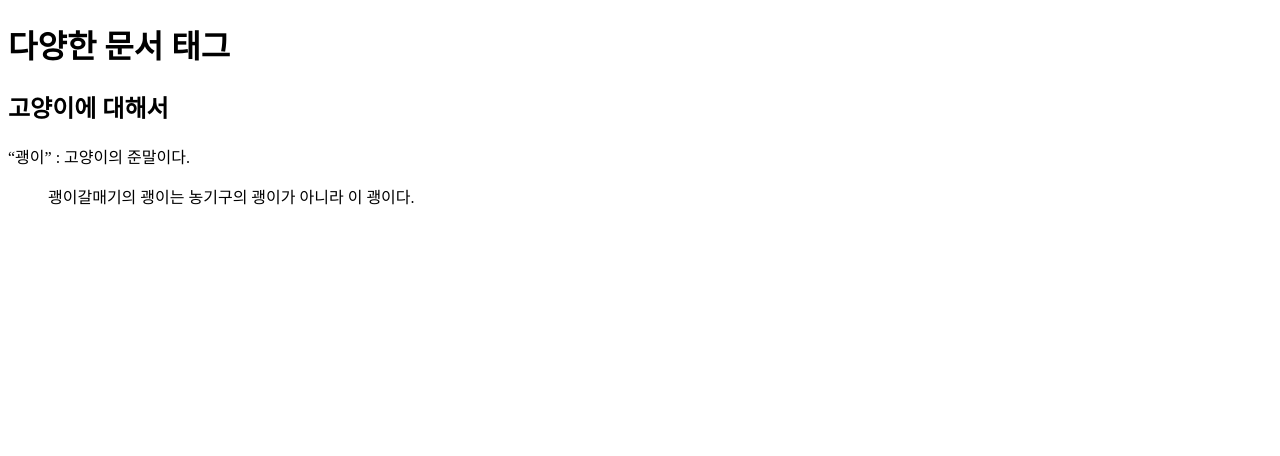
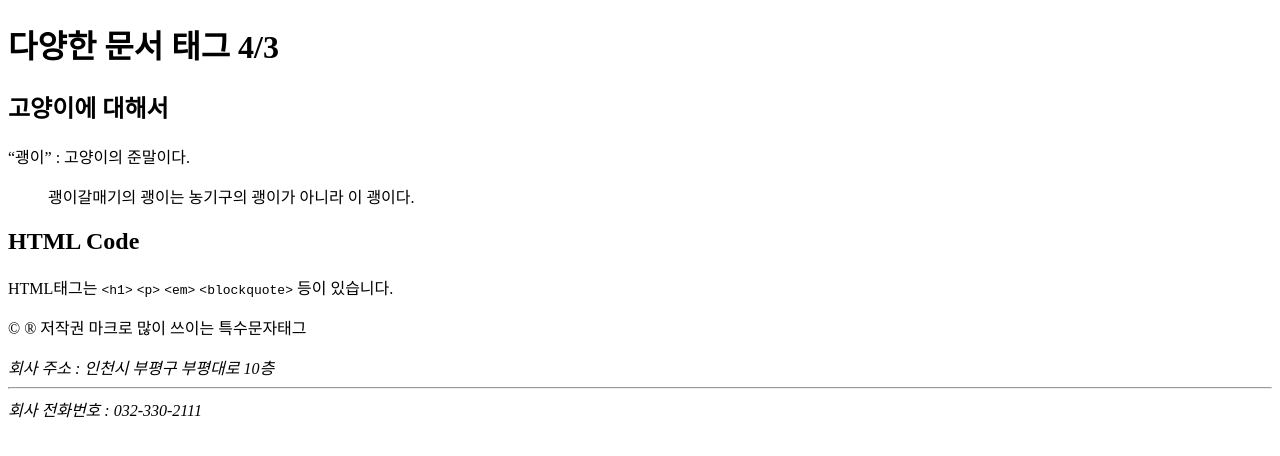
Before and after one commit to leesuyeunlee/html_first, a plain HTML site: page tag_0403.html in a window 1280 px wide. Drawn offline with Linux system fonts and the light colour scheme.

Commit message:
특수문자, 수평선, 주소 표현방법

```diff
--- a/tag_0403.html
+++ b/tag_0403.html
@@ -7,10 +7,24 @@
         <title>html | 웹마스터</title>
     </head>
     <body>
-        <h1>다양한 문서 태그</h1>
+        <h1>다양한 문서 태그 4/3</h1>
         <h2>고양이에 대해서</h2>
         <p><q cite="https://naver.com">괭이</q> : 고양이의 준말이다.</p>
         <blockquote cite="https://google.com">괭이갈매기의 괭이는 농기구의 괭이가 아니라 이 괭이다.</blockquote>
+        <h2>HTML Code</h2>
+        <p>HTML태그는
+            <code>&lt;h1&gt;</code>
+            <code>&lt;p&gt;</code>
+            <code>&lt;em&gt;</code>
+            <code>&lt;blockquote&gt;</code>
+            등이 있습니다.
+        </p>
+        <p>&copy; &reg; 저작권 마크로 많이 쓰이는 특수문자태그</p>
+        <address>
+            회사 주소 : 인천시 부평구 부평대로 10층
+            <hr>
+            회사 전화번호 : 032-330-2111
+        </address>
     </body>
 
 </html>
```
Also changed, not shown: 1 other file.
